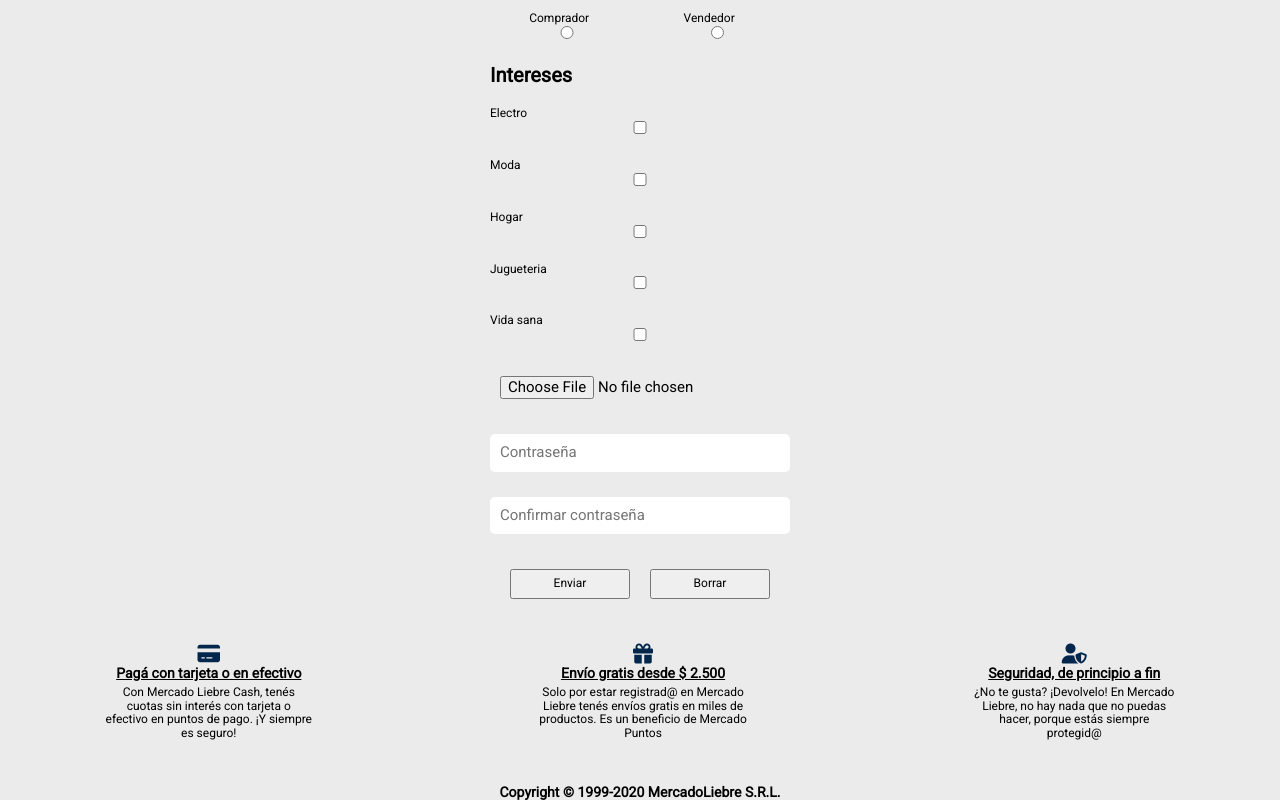
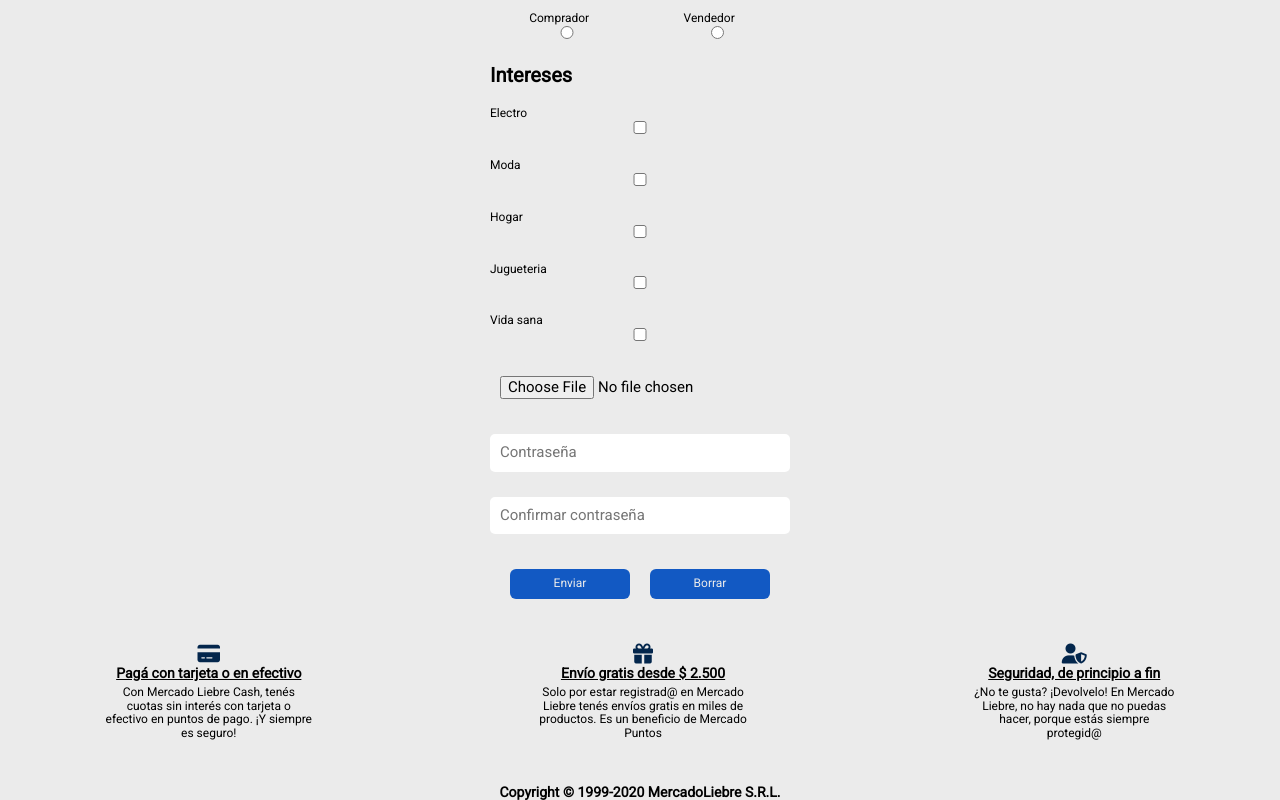
Before and after one commit to FranBudde/mercadoLiebreFrancisco, a website: page views/register.html in a window 1280 px wide. Shown: the part 554-1354 px from the top of the page. Drawn offline with Linux system fonts and the light colour scheme.

Commit message:
ahora si tp terminado, le agregue los colores a los botones de register

```diff
--- a/public/css/register-styles.css
+++ b/public/css/register-styles.css
@@ -76,4 +76,13 @@ body{
     width: 120px;
     height: 30px;
     margin-top: 10px;
+
+    background-color: var(--Celeste);
+    color: var(--Gris-claro);
+    border: none;
+    border-radius: 6px;
 }
+
+.botones-register:hover{
+    background-color: #0022AA;
+}
```
